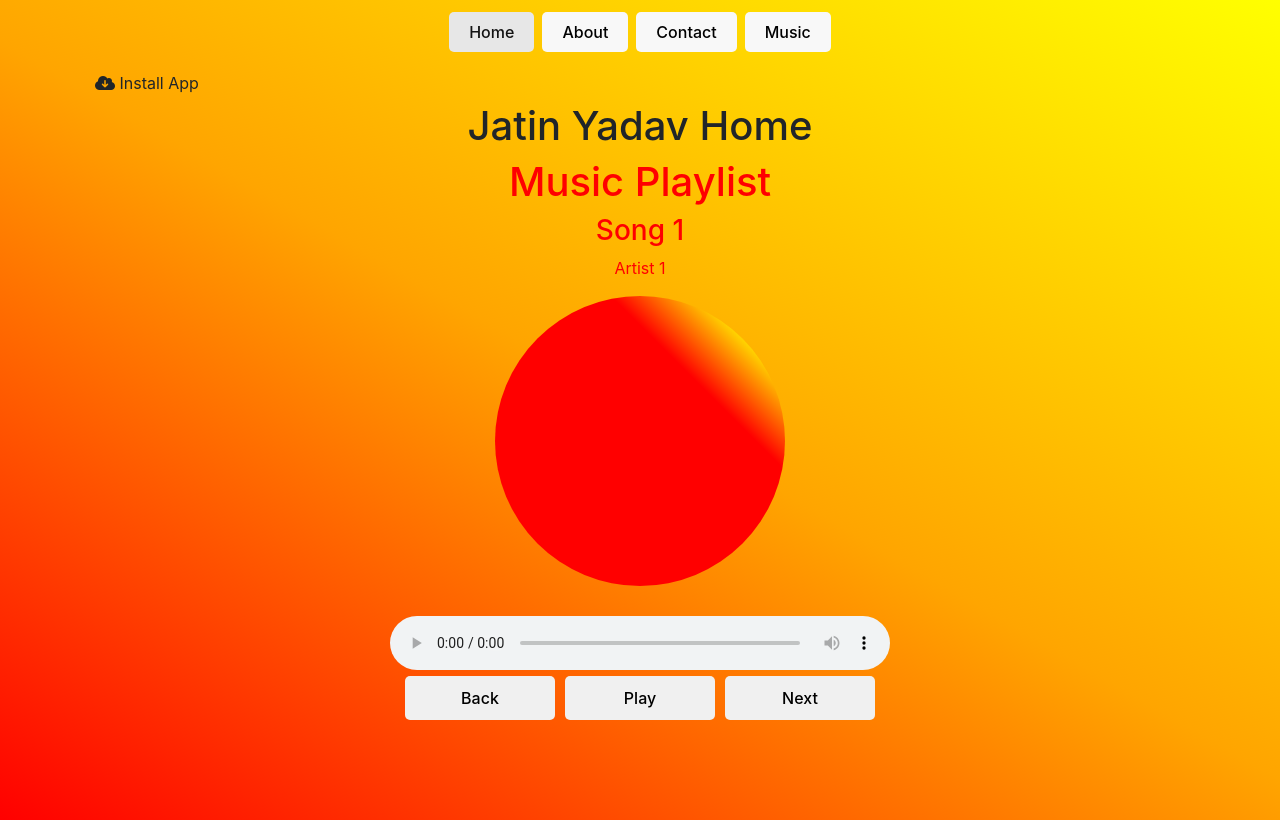
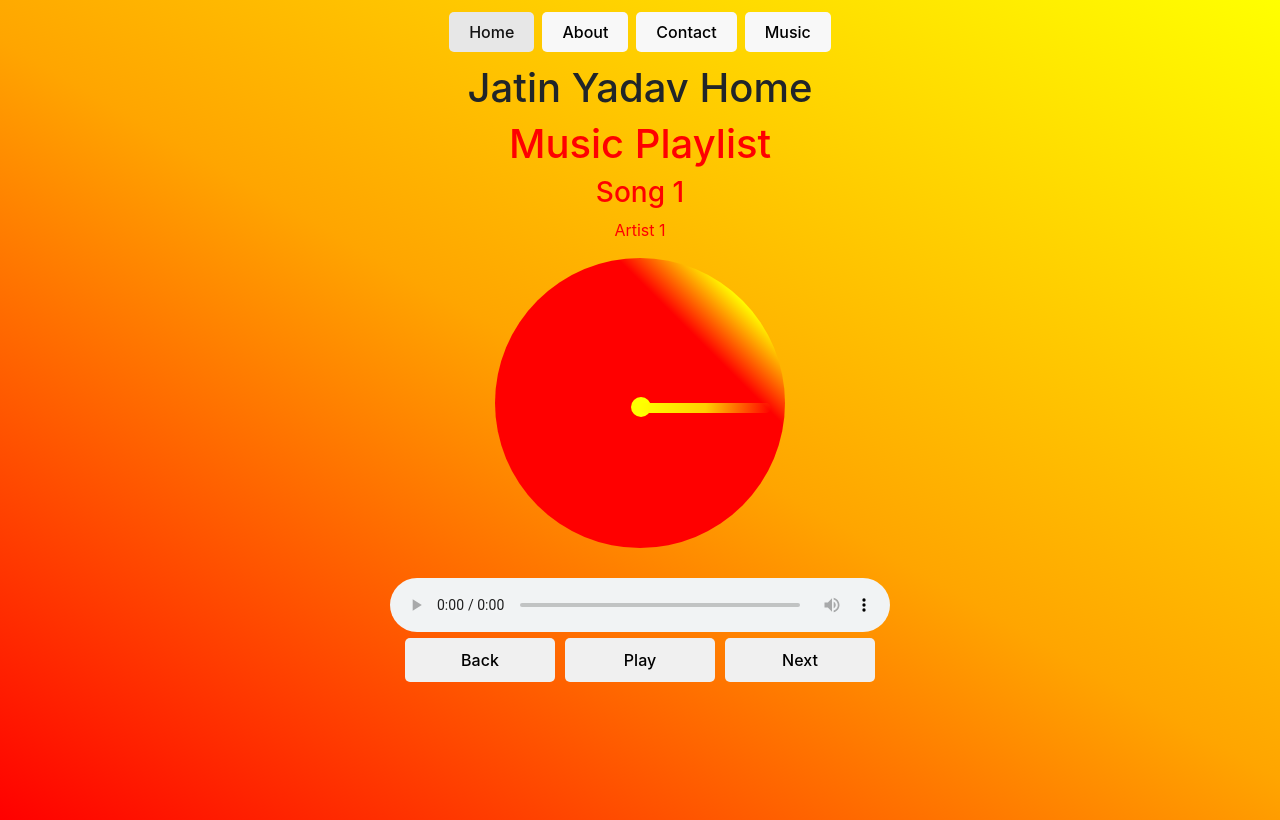
Before and after one commit to jatinrao241/travel-india, a React (Create React App) app: page / in a window 1280 px wide. Built offline with nearby package versions, Linux system fonts and the light colour scheme.

Commit message:
install app working properly

```diff
--- a/package.json
+++ b/package.json
@@ -12,7 +12,7 @@
     "react-dom": "^18.2.0",
     "react-icons": "^4.9.0",
     "react-router-dom": "^5.2.0",
-    "react-scripts": "5.0.1",
+    "react-scripts": "^5.0.1",
     "web-vitals": "^2.1.4"
   },
   "scripts": {
--- a/public/index.html
+++ b/public/index.html
@@ -10,8 +10,8 @@
 
   <!-- thumbnail meta tag start -->
   <meta property="og:image" content="https://jatinrao241.github.io/travel-india/company-logo.webp">
-  <meta property="og:site_name" content="Travelling">
-  <meta property="og:title" content="Travel in india">
+  <meta property="og:site_name" content="Travel India">
+  <meta property="og:title" content="Travel India">
   <meta property="og:description" content="Travel India With Music">
   <meta property="og:url" content="https://jatinrao241.github.io/travel-india/">
   <meta property="og:type" content="website">
--- a/src/components/InstallAppButton/InstallAppButton.js
+++ b/src/components/InstallAppButton/InstallAppButton.js
@@ -1,15 +1,45 @@
-import React from 'react';
+import React, { useEffect, useState } from 'react';
 import "./InstallAppButtonStyle.css";
 
+
 const InstallAppButton = () => {
+  const [deferredPrompt, setDeferredPrompt] = useState(null);
+  const [isInstallable, setIsInstallable] = useState(false);
+
+  useEffect(() => {
+    window.addEventListener('beforeinstallprompt', handleBeforeInstallPrompt);
+
+    return () => {
+      window.removeEventListener('beforeinstallprompt', handleBeforeInstallPrompt);
+    };
+  }, []);
+
+  const handleBeforeInstallPrompt = (event) => {
+    event.preventDefault();
+    setDeferredPrompt(event);
+    setIsInstallable(true);
+  };
+
+  const handleInstallApp = () => {
+    if (deferredPrompt) {
+      deferredPrompt.prompt();
+      deferredPrompt.userChoice.then((choiceResult) => {
+        if (choiceResult.outcome === 'accepted') {
+          alert('App Installed Successfully');
+        } else {
+          alert('App not installed in device');
+        }
+        setDeferredPrompt(null);
+        setIsInstallable(false);
+      });
+    }
+  };
+
   return (
-    <div className="container">
-      {(
-        <div className="mt-2 add-to" style={{ display: 'block' }}>
-          <button className="btn button-color add-to-btn">
-            <i className="fa-solid fa-cloud-arrow-down pr-1"></i> Install App
-          </button>
-        </div>
+    <div className='install-app-design'>
+      {/* Your app content goes here */}
+      {isInstallable && (
+        <button onClick={handleInstallApp}><i class="fa-solid fa-download"></i> Install App</button>
       )}
     </div>
   );
--- a/src/components/InstallAppButton/InstallAppButtonStyle.css
+++ b/src/components/InstallAppButton/InstallAppButtonStyle.css
@@ -0,0 +1,18 @@
+.install-app-design{
+    text-align: center;
+}
+.install-app-design button {
+    margin: 0 5px;
+    padding: 10px 0;
+    width:150px;
+    font-size: 16px;
+    font-weight:500;
+    border-radius: 5px;
+    border: none;
+    background-color: #f0f0f0;
+    cursor: pointer;
+}
+
+.install-app-design button:hover {
+    background-color: #e0e0e0;
+}
--- a/src/components/MusicPlaylist/MusicPlaylist.js
+++ b/src/components/MusicPlaylist/MusicPlaylist.js
@@ -129,7 +129,9 @@ const MusicPlaylist = () => {
         <h3>{currentSong.title}</h3>
         <p>{currentSong.artist}</p>
         <div className='rotate-box-center'>
-          <div className={`rotate-cd-circle ${isPlaying ? "rotate_continue" : ""}`}></div>
+          <div className={`rotate-cd-circle ${isPlaying ? "rotate_continue" : ""}`}>
+            <div className='line-rotate'></div>
+          </div>
         </div>
         <audio
           ref={audioRef}
--- a/src/components/MusicPlaylist/MusicPlaylistStyle.css
+++ b/src/components/MusicPlaylist/MusicPlaylistStyle.css
@@ -15,7 +15,8 @@
 }
 .rotate-cd-circle {
     /* border:5px solid transparent; */
-    background-image: linear-gradient(45deg, rgb(255, 0, 0) 70%, rgb(255, 208, 0), yellow);
+    position: relative;
+    background-image: linear-gradient(45deg, rgb(255, 0, 0) 71%, yellow, yellow);
     border-image-slice: 1;
     border-radius: 100%;
     /* padding:50px; */
@@ -25,8 +26,31 @@
     animation: rotate-cd 3s infinite linear paused; /* Initially paused */
 }
 
+.rotate-cd-circle::after {
+    content:"";
+    /* display:block; */
+    position: absolute;
+    background-image: linear-gradient(275deg, transparent 0%, rgb(255, 208, 0), yellow);
+    height:10px;
+    width: 45%;
+    top:50%;
+    border-radius:10px;
+    animation: rotate-cd 3s infinite linear paused; /* Initially paused */
+}
+
 .rotate_continue {
     animation-play-state: running; /* When the animation should continue */
+}
+
+.line-rotate::after{
+    content: "";
+    position: absolute;
+    background-image: linear-gradient(45deg, yellow, yellow);
+    height: 20px;
+    width: 20px;
+    top: 48%;
+    left: 47%;
+    border-radius: 100%;
 }
 
 audio{
--- a/src/index.js
+++ b/src/index.js
@@ -3,6 +3,18 @@ import ReactDOM from 'react-dom';
 import './index.css';
 import App from './App';
 import { BrowserRouter } from 'react-router-dom';
+
+// Register the service worker start copy code for install app
+if ('serviceWorker' in navigator) {
+  navigator.serviceWorker.register('/serviceWorker.js')
+    .then((registration) => {
+      console.log('Service Worker registered:', registration);
+    })
+    .catch((error) => {
+      console.error('Service Worker registration failed:', error);
+    });
+}
+// this code copy end for install app in this file
 
 ReactDOM.render(
   <BrowserRouter>
```
Also changed, not shown: public/serviceWorker.js (added, +22 -0 lines), public/manifest.json, 1 other file (tests, documents, lock files or other folders).
